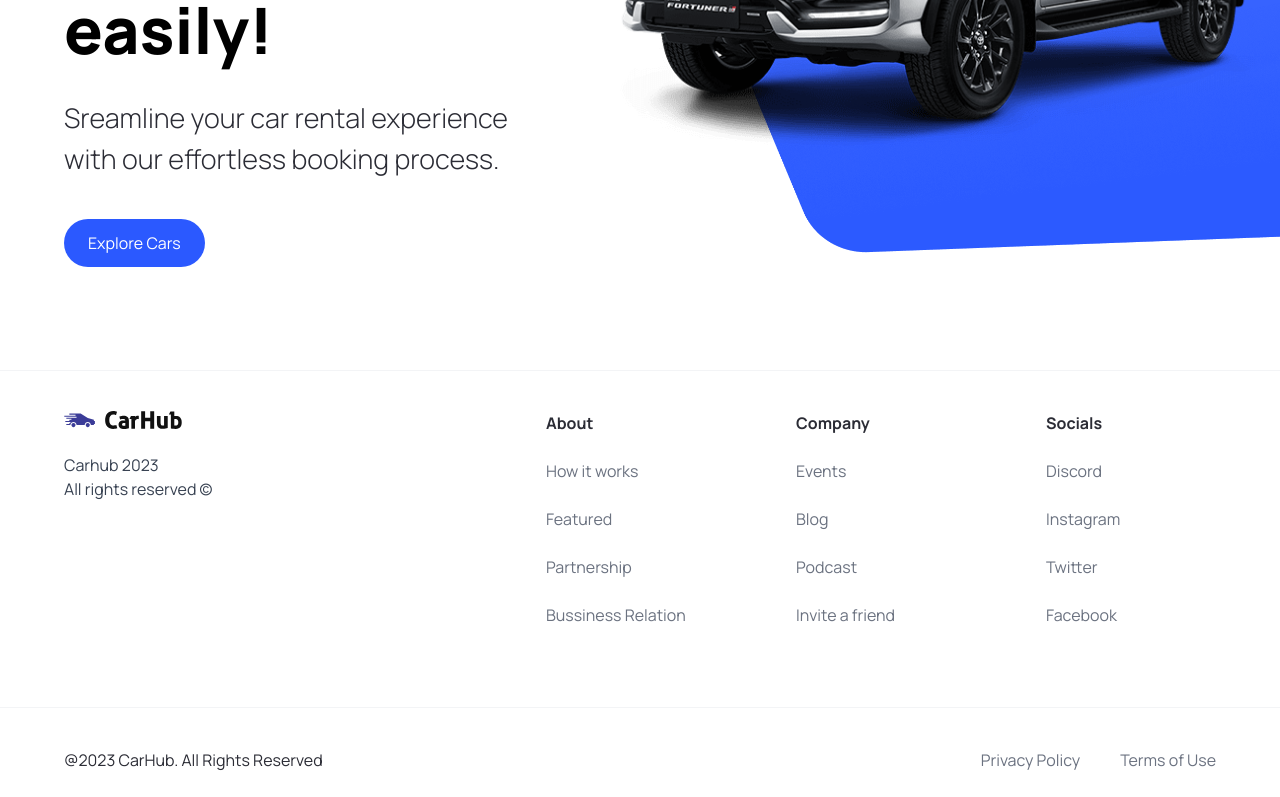
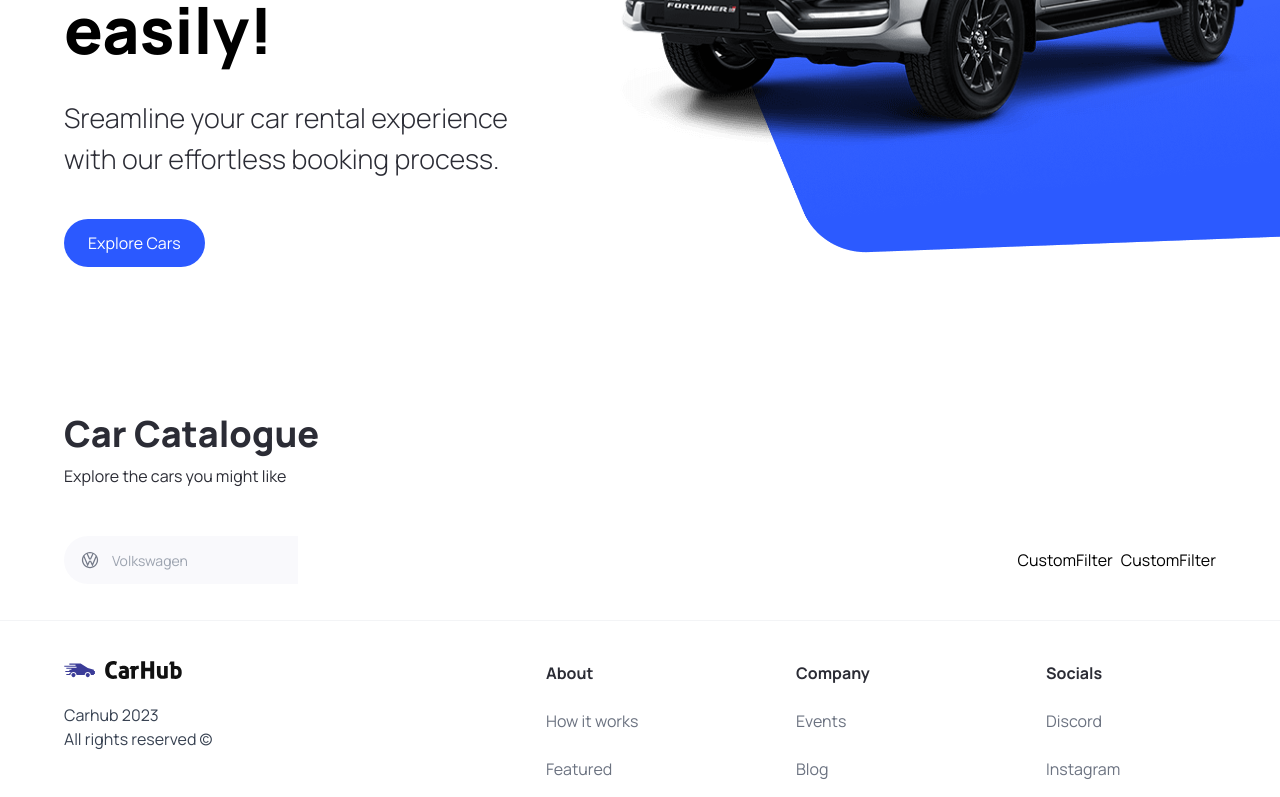
Before and after one commit to xh4rz/CarHub, a Next.js app: page / in a window 1280 px wide. Shown: the part 450-1247 px from the top of the page. Built offline with nearby package versions, Linux system fonts and the light colour scheme.

Commit message:
car catalogue

```diff
--- a/app/page.tsx
+++ b/app/page.tsx
@@ -1,9 +1,25 @@
-import { Hero } from '@/components';
+import { CustomFilter, Hero, SearchBar } from '@/components';
 
 export default function Home() {
 	return (
 		<main className="overflow-hidden">
 			<Hero />
+
+			<div className="mt-12 padding-x padding-y max-width" id="discover">
+				<div className="home__text-container">
+					<h1 className="text-4xl font-extrabold">Car Catalogue</h1>
+					<p>Explore the cars you might like</p>
+				</div>
+
+				<div className="home__filters">
+					<SearchBar />
+
+					<div className="home__filter-container">
+						<CustomFilter />
+						<CustomFilter />
+					</div>
+				</div>
+			</div>
 		</main>
 	);
 }
--- /dev/null
+++ b/components/CustomFilter.tsx
@@ -0,0 +1,7 @@
+import React from 'react';
+
+const CustomFilter = () => {
+	return <div>CustomFilter</div>;
+};
+
+export default CustomFilter;
--- /dev/null
+++ b/components/SearchBar.tsx
@@ -0,0 +1,22 @@
+'use client';
+
+import { useState } from 'react';
+import { SearchManufacturer } from '.';
+
+const SearchBar = () => {
+	const [manufacturer, setManufacturer] = useState('');
+
+	const handleSearch = () => {};
+	return (
+		<form className="searchBar" onSubmit={handleSearch}>
+			<div className="searchbar__item">
+				<SearchManufacturer
+					manufacturer={manufacturer}
+					setManufacturer={setManufacturer}
+				/>
+			</div>
+		</form>
+	);
+};
+
+export default SearchBar;
--- /dev/null
+++ b/components/SearchManufacturer.tsx
@@ -0,0 +1,92 @@
+'use client';
+
+import { Fragment, useState } from 'react';
+import Image from 'next/image';
+import { SearchManufacturerProps } from '@/types';
+import { Combobox, Transition } from '@headlessui/react';
+import { manufacturers } from '@/constants';
+
+const SearchManufacturer = ({
+	manufacturer,
+	setManufacturer
+}: SearchManufacturerProps) => {
+	const [query, setQuery] = useState('');
+
+	const filteredManufacturers =
+		query === ''
+			? manufacturers
+			: manufacturers.filter((item) =>
+					item
+						.toLowerCase()
+						.replace(/\s+/g, '')
+						.includes(query.toLowerCase().replace(/\s+/g, ''))
+			  );
+
+	return (
+		<div className="search-manufacturer">
+			<Combobox value={manufacturer} onChange={setManufacturer}>
+				<div className="relative w-full">
+					<Combobox.Button className="absolute top-[14px]">
+						<Image
+							src="/car-logo.svg"
+							width={20}
+							height={20}
+							className="ml-4"
+							alt="Car Logo"
+						/>
+					</Combobox.Button>
+
+					<Combobox.Input
+						className="search-manufacturer__input"
+						placeholder="Volkswagen"
+						displayValue={(manufacturer: string) => manufacturer}
+						onChange={(e) => setQuery(e.target.value)}
+					/>
+
+					<Transition
+						as={Fragment}
+						leave="transition ease-in duration-100"
+						leaveFrom="opacity-100"
+						leaveTo="opacity-0"
+						afterLeave={() => setQuery('')}
+					>
+						<Combobox.Options>
+							{filteredManufacturers.map((item) => (
+								<Combobox.Option
+									key={item}
+									className={({ active }) =>
+										`relative cursor-default select-none py-2 pl-10 pr-4 ${
+											active ? 'bg-primary-blue text-white' : 'text-gray-900'
+										}`
+									}
+									value={item}
+								>
+									{({ selected, active }) => (
+										<>
+											<span
+												className={`block truncate ${
+													selected ? 'font-medium' : 'font-normal'
+												}`}
+											>
+												{item}
+											</span>
+											{selected ? (
+												<span
+													className={`absolute inset-y-0 left-0 flex items-center pl-3 ${
+														active ? 'text-white' : 'text-teal-600'
+													}`}
+												></span>
+											) : null}
+										</>
+									)}
+								</Combobox.Option>
+							))}
+						</Combobox.Options>
+					</Transition>
+				</div>
+			</Combobox>
+		</div>
+	);
+};
+
+export default SearchManufacturer;
--- a/components/index.ts
+++ b/components/index.ts
@@ -2,5 +2,16 @@
 import CustomButton from './CustomButton';
 import Navbar from './Navbar';
 import Footer from './Footer';
+import SearchBar from './SearchBar';
+import CustomFilter from './CustomFilter';
+import SearchManufacturer from './SearchManufacturer';
 
-export { Hero, CustomButton, Navbar, Footer };
+export {
+	Hero,
+	CustomButton,
+	Navbar,
+	Footer,
+	SearchBar,
+	CustomFilter,
+	SearchManufacturer
+};
--- a/package.json
+++ b/package.json
@@ -9,6 +9,7 @@
     "lint": "next lint"
   },
   "dependencies": {
+    "@headlessui/react": "^1.7.17",
     "@types/node": "20.6.3",
     "@types/react": "18.2.22",
     "@types/react-dom": "18.2.7",
--- a/types/index.ts
+++ b/types/index.ts
@@ -6,3 +6,8 @@
 	handleClick?: MouseEventHandler<HTMLButtonElement>;
 	btnType?: 'button' | 'submit';
 }
+
+export interface SearchManufacturerProps {
+	manufacturer: string;
+	setManufacturer: (manufacturer: string) => void;
+}
```
Also changed, not shown: 1 other file (tests, documents, lock files or other folders).
